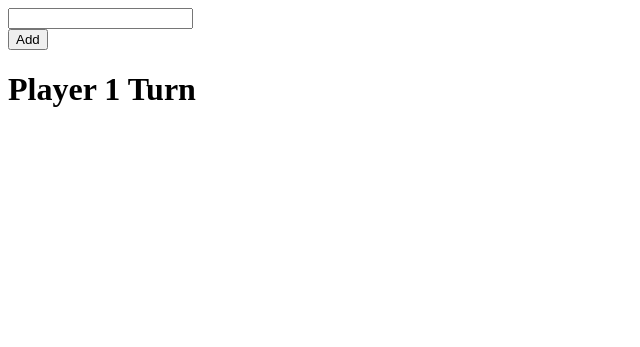
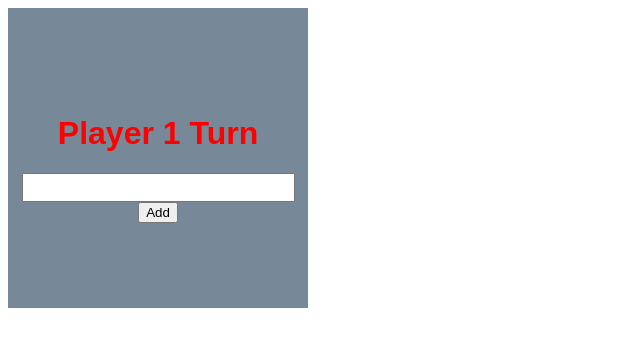
Before and after one commit to Doxteur/Puissance4Js, a PHP site: page /indextest.html in a window 1280 px wide. Shown: the top 347 px of the page, without its empty margins (0-640 px from the left). Run offline with PHP 8.4, Linux system fonts and the light colour scheme.

Commit message:
Un peut de couleur

```diff
--- a/index2.css
+++ b/index2.css
@@ -3,3 +3,24 @@ td{
     width: 140px;
     height: 140px;
 }
+h1{
+    color:red;
+    font-family: Arial, Helvetica, sans-serif;
+    font-weight: bold;
+
+}
+#table{
+    background-color: lightslategray;
+    width: 300px;
+    height: 300px;
+    display: table;
+
+}
+#cell{
+    text-align: center;
+    display: table-cell;
+    vertical-align: middle;
+}
+input{
+    font-size: 20px;
+}
--- a/indextest.html
+++ b/indextest.html
@@ -1,6 +1,5 @@
 <!DOCTYPE html>
 <html lang="en">
-
   <head>
     <meta charset="UTF-8" />
     <meta name="viewport" content="width=device-width, initial-scale=1.0" />
@@ -10,11 +9,16 @@
   </head>
 
   <body>
+    <div id="table">
+      <div id="cell">
+      <h1 id="playerTurn">Player 1 Turn</h1>
+
       <input type="number" name="a" id="a" /><br />
       <button onclick="placeAColor(document.getElementById('a').value)">
         Add
       </button>
-  <h1 id="playerTurn">Player 1 Turn</h1>
+      </div>
+    </div>
   </body>
 
   <script>
@@ -50,23 +54,18 @@
           } else {
             whoPlaying = 1;
           }
-        document.getElementById("playerTurn").innerHTML = ("Player " + whoPlaying + " Turn"); //Change le text par rapport au tour du joueur
-        if(whoPlaying == 1){
-        document.getElementById("playerTurn").style.color = 'Red';
-      }else{
-        document.getElementById("playerTurn").style.color = 'Blue';
-
+          document.getElementById("playerTurn").innerHTML =
+            "Player " + whoPlaying + " Turn"; //Change le text par rapport au tour du joueur
+          if (whoPlaying == 1) {
+            document.getElementById("playerTurn").style.color = "Red";
+          } else {
+            document.getElementById("playerTurn").style.color = "Blue";
           }
           break;
         }
-
       }
       console.log(plateau.join("\n") + "\n\n"); //Permet de mettre le tableau en colonne sinon il est en ligne
-
-
     }
-  function checkWin() { } // A toi de le faire
-
+    function checkWin() {} // A toi de le faire
   </script>
-
 </html>
```
Lines whose indentation alone changed are shown as unchanged.
